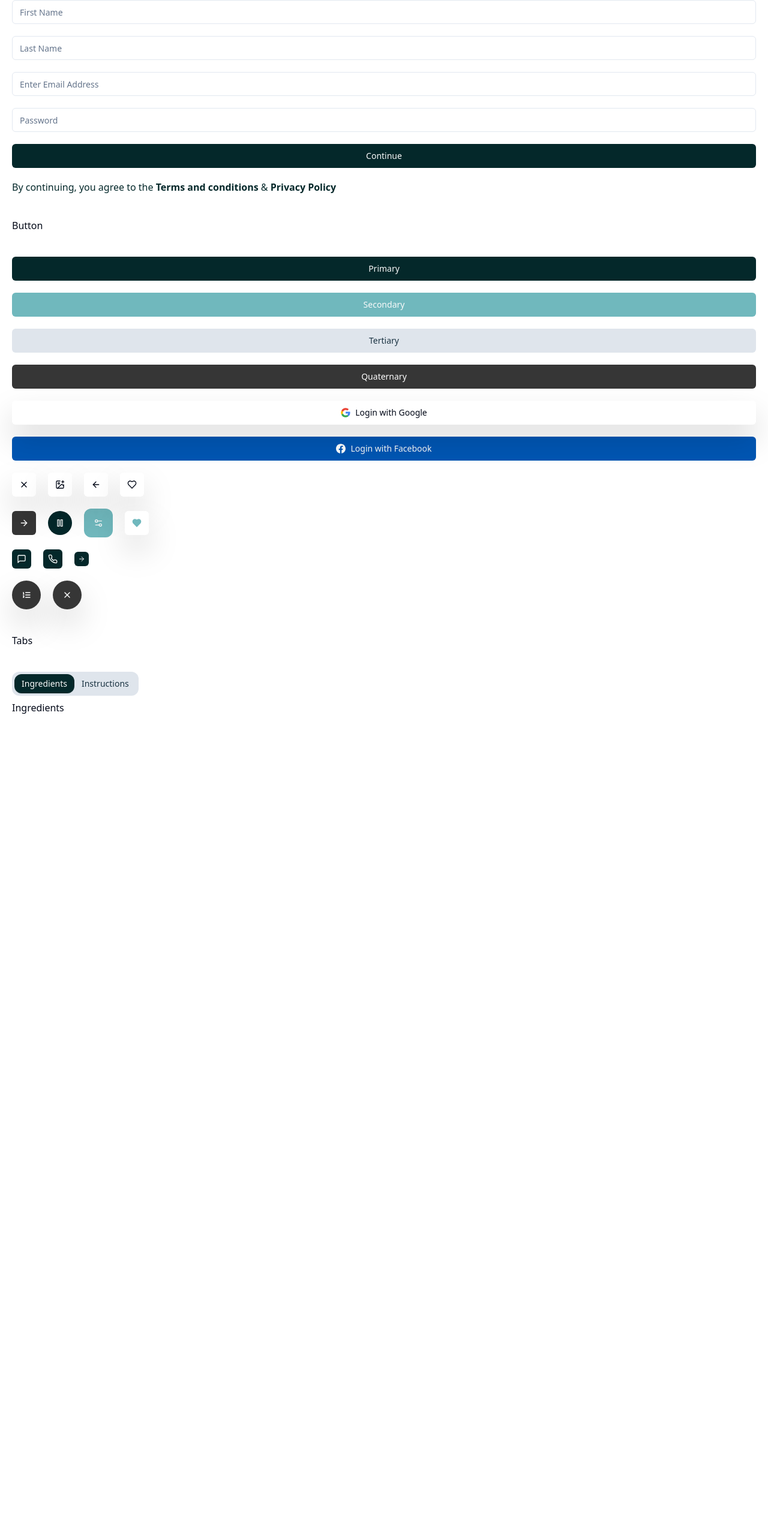
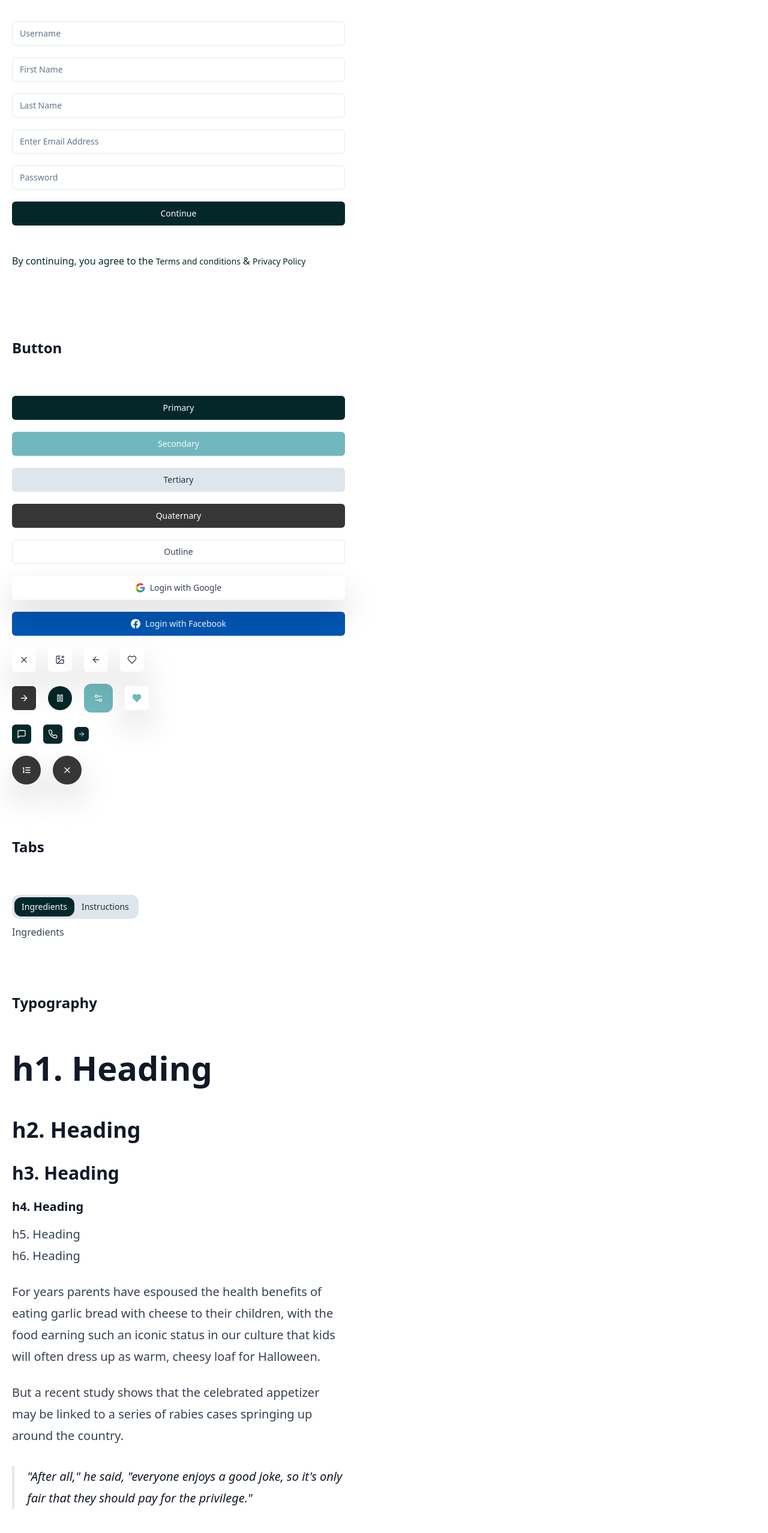
Before and after one commit to chnirt/chnirt-menu, a React (Vite) app: page / in a window 1280 px wide. Shown: the part 208-2764 px from the top of the page at 60% size. Before the commit the page ends 1420 px from the top, so only its background shows below. Built offline with nearby package versions, Linux system fonts and the light colour scheme.

Commit message:
Feature: create Card

```diff
--- a/package.json
+++ b/package.json
@@ -8,7 +8,8 @@
     "build": "tsc && vite build",
     "lint": "eslint src --ext ts,tsx --report-unused-disable-directives --max-warnings 0",
     "preview": "vite preview",
-    "prepare": "husky install"
+    "prepare": "husky install",
+    "shadcn:add": "npx shadcn-ui@latest add"
   },
   "dependencies": {
     "@radix-ui/react-icons": "^1.3.0",
@@ -28,6 +29,7 @@
     "vite-plugin-svgr": "^3.2.0"
   },
   "devDependencies": {
+    "@tailwindcss/typography": "^0.5.9",
     "@types/node": "^20.4.0",
     "@types/react": "^18.2.14",
     "@types/react-dom": "^18.2.6",
--- /dev/null
+++ b/src/components/ui/card.tsx
@@ -0,0 +1,79 @@
+import * as React from "react"
+
+import { cn } from "@/lib/utils"
+
+const Card = React.forwardRef<
+  HTMLDivElement,
+  React.HTMLAttributes<HTMLDivElement>
+>(({ className, ...props }, ref) => (
+  <div
+    ref={ref}
+    className={cn(
+      "rounded-lg border bg-card text-card-foreground shadow-sm",
+      className
+    )}
+    {...props}
+  />
+))
+Card.displayName = "Card"
+
+const CardHeader = React.forwardRef<
+  HTMLDivElement,
+  React.HTMLAttributes<HTMLDivElement>
+>(({ className, ...props }, ref) => (
+  <div
+    ref={ref}
+    className={cn("flex flex-col space-y-1.5 p-6", className)}
+    {...props}
+  />
+))
+CardHeader.displayName = "CardHeader"
+
+const CardTitle = React.forwardRef<
+  HTMLParagraphElement,
+  React.HTMLAttributes<HTMLHeadingElement>
+>(({ className, ...props }, ref) => (
+  <h3
+    ref={ref}
+    className={cn(
+      "text-2xl font-semibold leading-none tracking-tight",
+      className
+    )}
+    {...props}
+  />
+))
+CardTitle.displayName = "CardTitle"
+
+const CardDescription = React.forwardRef<
+  HTMLParagraphElement,
+  React.HTMLAttributes<HTMLParagraphElement>
+>(({ className, ...props }, ref) => (
+  <p
+    ref={ref}
+    className={cn("text-sm text-muted-foreground", className)}
+    {...props}
+  />
+))
+CardDescription.displayName = "CardDescription"
+
+const CardContent = React.forwardRef<
+  HTMLDivElement,
+  React.HTMLAttributes<HTMLDivElement>
+>(({ className, ...props }, ref) => (
+  <div ref={ref} className={cn("p-6 pt-0", className)} {...props} />
+))
+CardContent.displayName = "CardContent"
+
+const CardFooter = React.forwardRef<
+  HTMLDivElement,
+  React.HTMLAttributes<HTMLDivElement>
+>(({ className, ...props }, ref) => (
+  <div
+    ref={ref}
+    className={cn(" flex items-center p-6 pt-0", className)}
+    {...props}
+  />
+))
+CardFooter.displayName = "CardFooter"
+
+export { Card, CardHeader, CardFooter, CardTitle, CardDescription, CardContent }
--- a/src/index.css
+++ b/src/index.css
@@ -31,7 +31,7 @@
     --quaternary: 0 0% 21%;
     --quaternary-foreground: 0 0% 100%;
 
-    --quinary: 0 0% 21%;
+    --quinary: 214 14% 67%;
     --quinary-foreground: 0 0% 100%;
 
     --accent: 210 40% 96.1%;
@@ -73,7 +73,7 @@
     --quaternary: 0 0% 21%;
     --quaternary-foreground: 202 43% 18%;
 
-    --quinary: 0 0% 21%;
+    --quinary: 214 14% 67%;
     --quinary-foreground: 0 0% 100%;
 
     --accent: 217.2 32.6% 17.5%;
--- a/src/main.tsx
+++ b/src/main.tsx
@@ -1,11 +1,13 @@
-import React from 'react'
-import ReactDOM from 'react-dom/client'
-import { RouterProvider } from 'react-router-dom'
-import { router } from './routes/index.tsx'
-import './index.css'
+import React from "react";
+import ReactDOM from "react-dom/client";
+import { RouterProvider } from "react-router-dom";
+import { router } from "./routes/index.tsx";
+import "./index.css";
 
-ReactDOM.createRoot(document.getElementById('root')!).render(
+ReactDOM.createRoot(document.getElementById("root")!).render(
   <React.StrictMode>
-    <RouterProvider router={router} />
-  </React.StrictMode>,
-)
+    <article className="prose">
+      <RouterProvider router={router} />
+    </article>
+  </React.StrictMode>
+);
--- a/src/pages/StyleGuide/index.tsx
+++ b/src/pages/StyleGuide/index.tsx
@@ -3,6 +3,7 @@ import { Input } from "@/components/ui/input";
 import {
   ArrowLeft,
   ArrowRight,
+  Clock,
   Heart,
   ImagePlus,
   ListOrdered,
@@ -15,11 +16,12 @@ import { MessageSquare } from "lucide-react";
 import { Phone } from "lucide-react";
 import { Tabs, TabsContent, TabsList, TabsTrigger } from "@/components/ui/tabs";
 import { useCallback } from "react";
+import { Card } from "@/components/ui/card";
+import { Flame } from "lucide-react";
 
 const StyleGuide = () => {
-  const handleOnSubmit = useCallback((e: any) => {
+  const handleOnSubmit = useCallback((e: React.SyntheticEvent) => {
     e.preventDefault();
-    console.log("hello---");
     return;
   }, []);
 
@@ -58,18 +60,31 @@ const StyleGuide = () => {
               placeholder="Password"
             />
             <Button type="submit">Continue</Button>
-            <p className="text-primary">
+            <p className="text-primary whitespace-pre-wrap">
               By continuing, you agree to the{" "}
-              <a href="#" className="font-semibold hover:underline">
-                Terms and conditions
-              </a>{" "}
-              &{" "}
-              <a href="#" className="font-semibold hover:underline">
-                Privacy Policy
+              <a
+                href="https://www.termsfeed.com/live/f2c78792-cfd7-49cb-983d-1f89a46f15f4"
+                className="font-semibold"
+                target="_blank"
+              >
+                <Button className="p-0" type="button" variant="link">
+                  Terms and conditions
+                </Button>
+              </a>
+              {" & "}
+              <a
+                href="https://www.privacypolicygenerator.info/live.php?token=pQ1HLamA4EvdhCl0zZdAxTG1CIj4Mr6y"
+                className="font-semibold"
+                target="_blank"
+              >
+                <Button className="p-0" type="button" variant="link">
+                  Privacy Policy
+                </Button>
               </a>
             </p>
           </form>
         </div>
+
         <div className="grid gap-10">
           <h2>Button</h2>
           <div className="grid gap-5">
@@ -85,8 +100,11 @@ const StyleGuide = () => {
             <Button className="w-full" variant="quaternary">
               Quaternary
             </Button>
+            <Button className="w-full" variant="outline">
+              Outline
+            </Button>
             <Button
-              className="w-full border-none drop-shadow-2xl"
+              className="w-full border-transparent drop-shadow-2xl hover:border-input"
               variant="outline"
             >
               <GoogleSVG className="mr-2 w-4 h-4" /> Login with Google
@@ -119,28 +137,28 @@ const StyleGuide = () => {
 
             <div className="grid grid-flow-col auto-cols-max gap-5 items-center">
               <Button
-                className="border-none drop-shadow-2xl"
+                className="border-transparent drop-shadow-2xl hover:border-input"
                 variant="outline"
                 size="icon"
               >
                 <X className="h-4 w-4" />
               </Button>
               <Button
-                className="border-none drop-shadow-2xl"
+                className="border-transparent drop-shadow-2xl hover:border-input"
                 variant="outline"
                 size="icon"
               >
                 <ImagePlus className="h-4 w-4" />
               </Button>
               <Button
-                className="border-none drop-shadow-2xl"
+                className="border-transparent drop-shadow-2xl hover:border-input"
                 variant="outline"
                 size="icon"
               >
                 <ArrowLeft className="h-4 w-4" />
               </Button>
               <Button
-                className="border-none drop-shadow-2xl"
+                className="border-transparent drop-shadow-2xl hover:border-input"
                 variant="outline"
                 size="icon"
               >
@@ -159,7 +177,7 @@ const StyleGuide = () => {
                 <Settings2 className="h-4 w-4" />
               </Button>
               <Button
-                className="border-none drop-shadow-2xl"
+                className="border-transparent drop-shadow-2xl hover:border-input"
                 variant="outline"
                 size="icon"
               >
@@ -193,6 +211,7 @@ const StyleGuide = () => {
             </div>
           </div>
         </div>
+
         <div className="grid gap-10">
           <h2>Tabs</h2>
           <div className="grid gap-5">
@@ -238,6 +257,71 @@ const StyleGuide = () => {
             </Tabs>
           </div>
         </div>
+
+        <div className="grid gap-10">
+          <h2>Typography</h2>
+          <div className="grid gap-5">
+            <article className="prose lg:prose-xl">
+              <h1>h1. Heading</h1>
+              <h2>h2. Heading</h2>
+              <h3>h3. Heading</h3>
+              <h4>h4. Heading</h4>
+              <h5>h5. Heading</h5>
+              <h6>h6. Heading</h6>
+              <p>
+                For years parents have espoused the health benefits of eating
+                garlic bread with cheese to their children, with the food
+                earning such an iconic status in our culture that kids will
+                often dress up as warm, cheesy loaf for Halloween.
+              </p>
+              <p>
+                But a recent study shows that the celebrated appetizer may be
+                linked to a series of rabies cases springing up around the
+                country.
+              </p>
+              <blockquote>
+                "After all," he said, "everyone enjoys a good joke, so it's only
+                fair that they should pay for the privilege."
+              </blockquote>
+              <ul className="list-disc [&>li]:mt-2">
+                <li>1st level of puns: 5 gold coins</li>
+                <li>2nd level of jokes: 10 gold coins</li>
+                <li>3rd level of one-liners : 20 gold coins</li>
+              </ul>
+            </article>
+          </div>
+        </div>
+
+        <div className="grid gap-10">
+          <h2>Card</h2>
+          <div className="grid gap-5">
+            <Card className="rounded-3xl p-5">
+              <div
+                className="h-56 rounded-3xl bg-cover bg-center p-5 flex justify-end"
+                style={{
+                  backgroundImage: `url("https://www.sheknowsgrub.com/wp-content/uploads/2017/12/Duck-Nachos_The-Fatty-Bao_photo-courtesy-Sanjay-Ramchandran_64W8271.jpg")`,
+                  backgroundPosition: "center",
+                  backgroundSize: "cover",
+                  backgroundRepeat: "no-repeat",
+                }}
+              >
+                <Button
+                  className="border-transparent drop-shadow-2xl hover:border-input"
+                  variant="outline"
+                  size="icon"
+                >
+                  <Heart className="h-4 w-4" />
+                </Button>
+              </div>
+              <h3 className="m-0 mt-5">The Fatty Bao Opens in Kolkata</h3>
+              <p className="flex items-center whitespace-pre-wrap text-quinary m-0">
+                <Flame className="w-5 h-5" />
+                120 Kcal{" · "}
+                <Clock className="w-5 h-5" /> 20 Min
+              </p>
+            </Card>
+          </div>
+        </div>
       </div>
     </div>
   );
--- a/tailwind.config.js
+++ b/tailwind.config.js
@@ -2,11 +2,11 @@
 module.exports = {
   darkMode: ["class"],
   content: [
-    './pages/**/*.{ts,tsx}',
-    './components/**/*.{ts,tsx}',
-    './app/**/*.{ts,tsx}',
-    './src/**/*.{ts,tsx}',
-	],
+    "./pages/**/*.{ts,tsx}",
+    "./components/**/*.{ts,tsx}",
+    "./app/**/*.{ts,tsx}",
+    "./src/**/*.{ts,tsx}",
+  ],
   theme: {
     container: {
       center: true,
@@ -84,5 +84,5 @@ module.exports = {
       },
     },
   },
-  plugins: [require("tailwindcss-animate")],
-}
+  plugins: [require("tailwindcss-animate"), require("@tailwindcss/typography")],
+};
```
Also changed, not shown: 2 other files (tests, documents, lock files or other folders).
